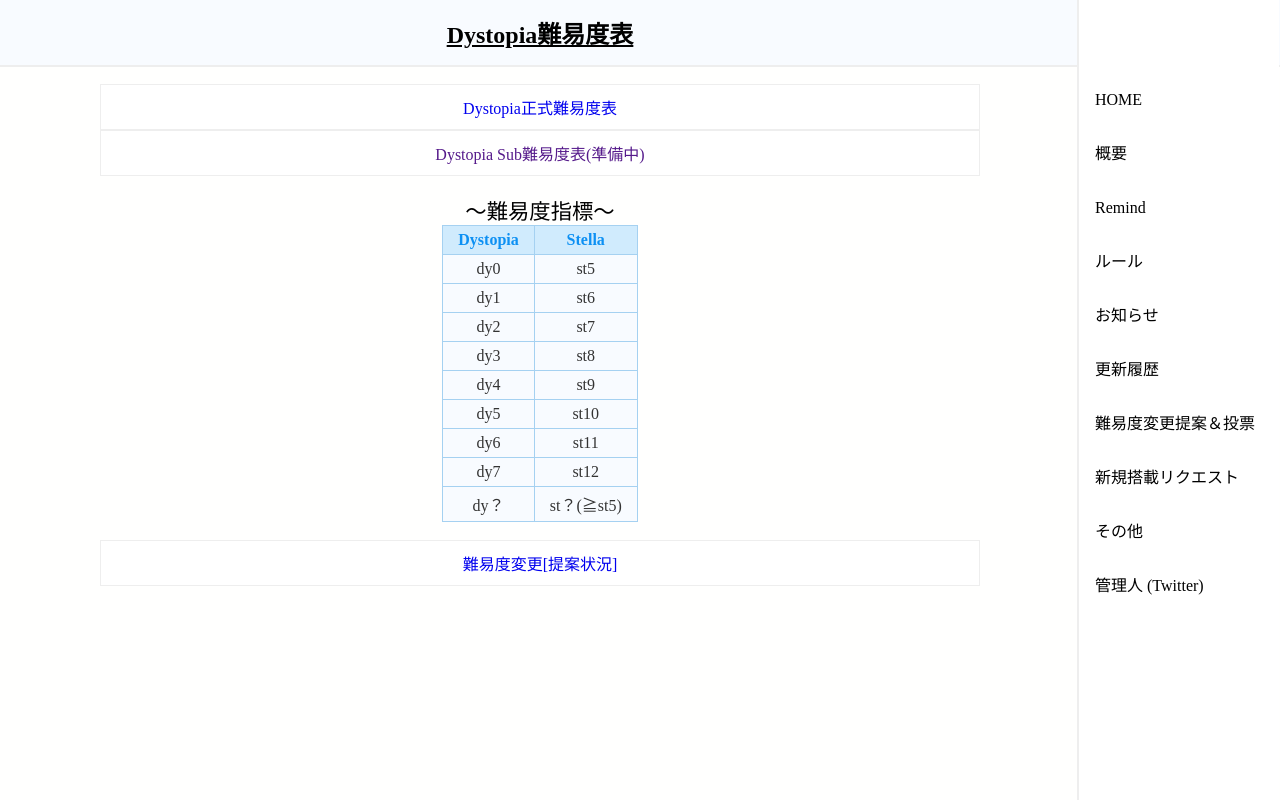
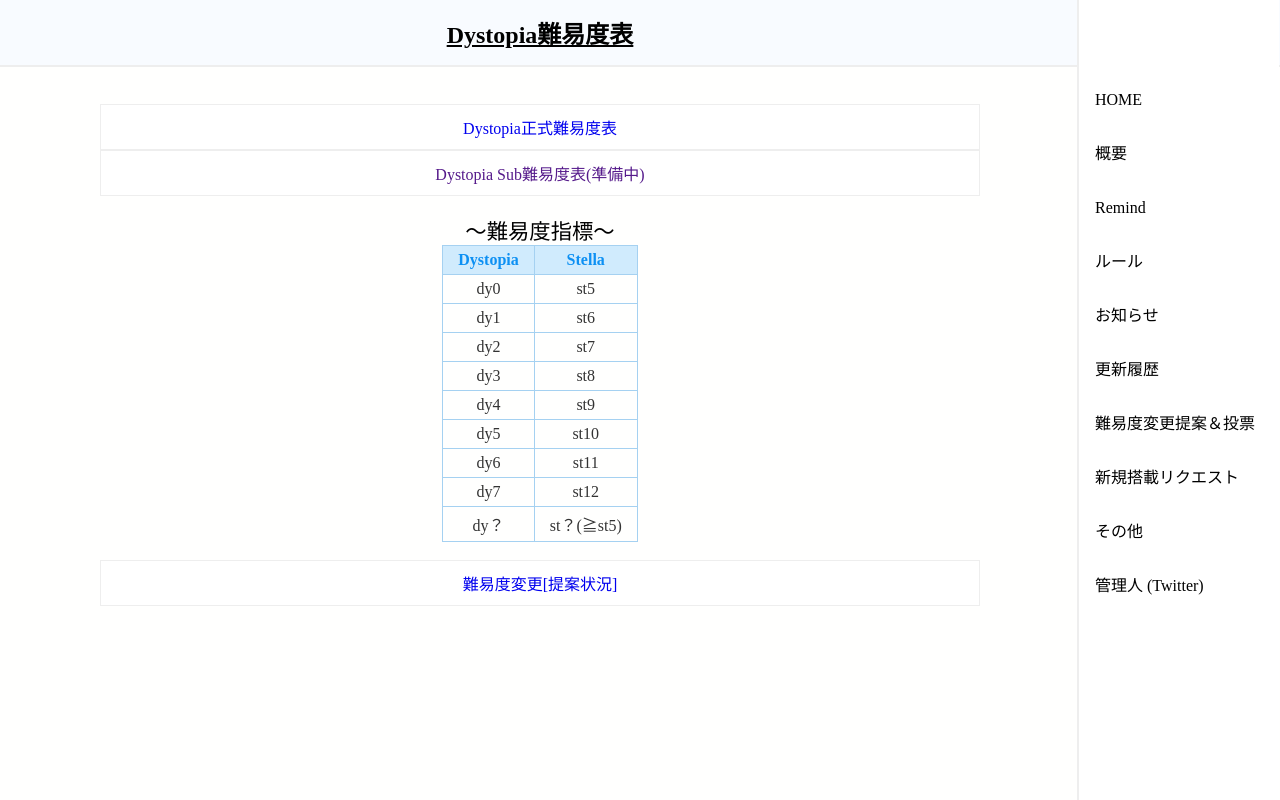
Before and after one commit to monibms/Dystopia, a PHP site: page / in a window 1280 px wide. Run offline with PHP 8.4, Linux system fonts and the light colour scheme.

Commit message:
Update style.css

```diff
--- a/style.css
+++ b/style.css
@@ -137,7 +137,7 @@ section {
 table {
   border-collapse: collapse;
   color: #333; /* 全体の文字色 */
-  background-color: #F8FBFF; /* 全体の背景色 */
+  background-color: #FFFFFE; /* 全体の背景色 */
 }
 th, td {
   padding: 5px 15px;
@@ -330,6 +330,6 @@ padding-left: 100px;
 padding-top: 15px;
 }
 #example2 {
-margin-top: 48px;
+margin-top: 68px;
 }
 }
```
